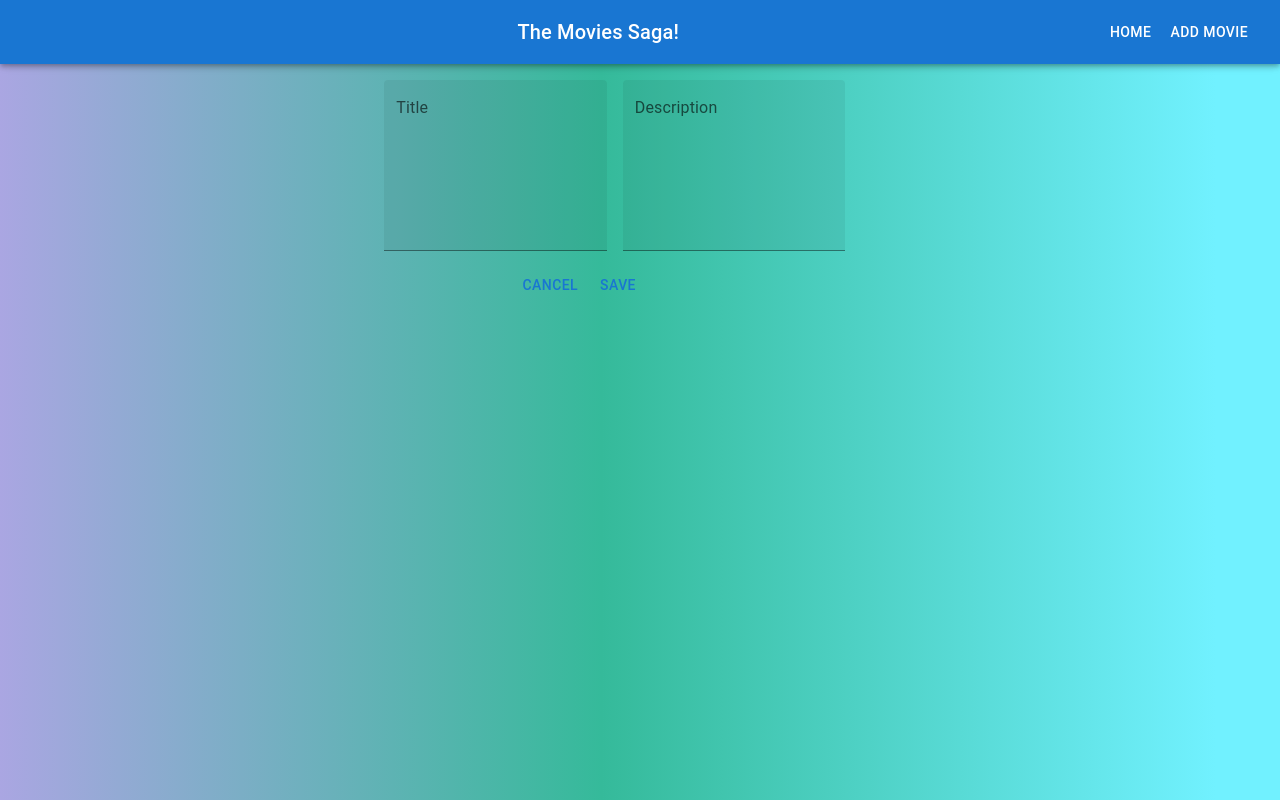
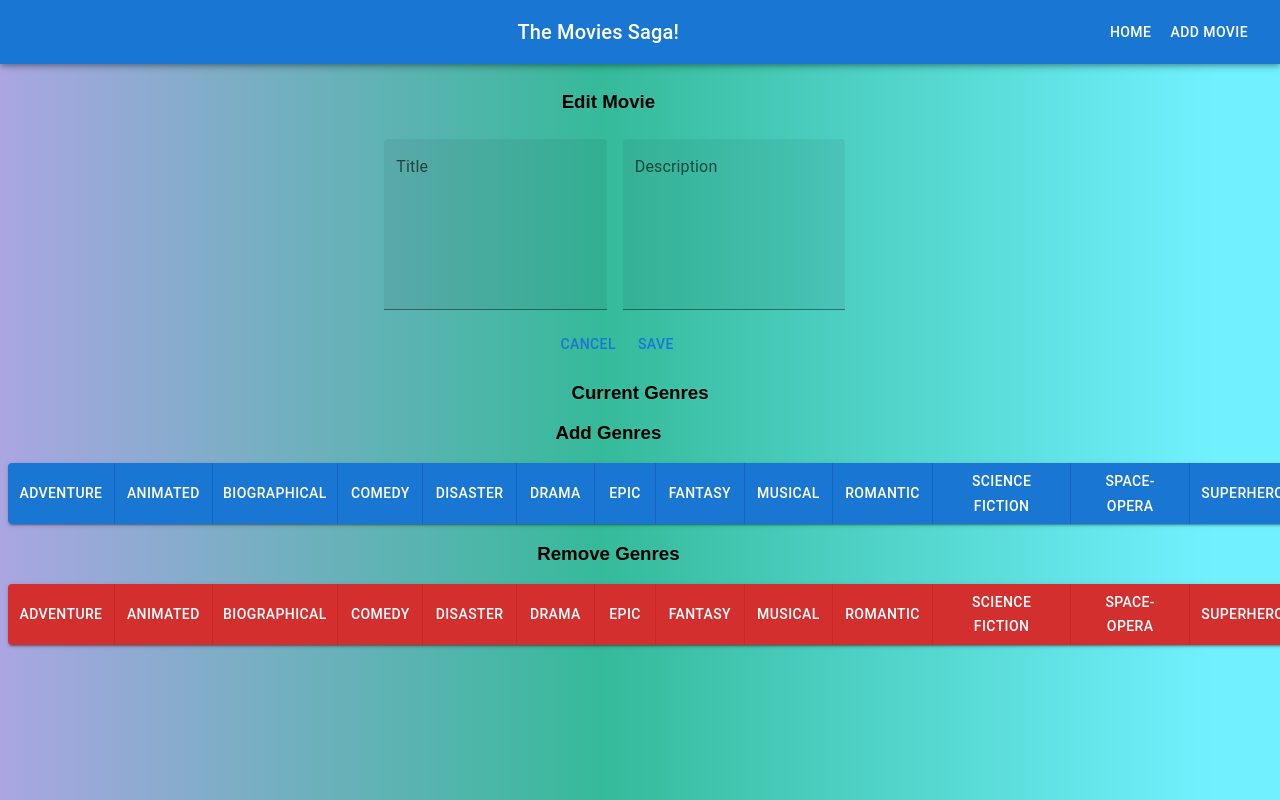
Before and after one commit to sbuckhanan/Movie-Sagas, a React app: page /#/edit/1 in a window 1280 px wide. Built offline with nearby package versions, Linux system fonts and the light colour scheme; some packages are replaced by stand-ins of ours; no server answers.

Commit message:
add and remove genres, display current genres on edit page

```diff
--- a/src/components/EditMovie/EditMovie.css
+++ b/src/components/EditMovie/EditMovie.css
@@ -4,9 +4,13 @@
 	align-items: center;
 	align-content: center;
 	text-align: center;
-	left: 38%;
+	left: 41%;
 }
 .form {
 	position: relative;
 	left: -2%;
 }
+.editMovie {
+	position: relative;
+	left: -2.5%;
+}
--- a/src/components/EditMovie/EditMovie.jsx
+++ b/src/components/EditMovie/EditMovie.jsx
@@ -1,10 +1,11 @@
 import Box from '@mui/material/Box';
-import Button from '@mui/material/Button';
 import TextField from '@mui/material/TextField';
 import './EditMovie.css';
 import { useDispatch, useSelector } from 'react-redux';
 import { useHistory, useParams } from 'react-router-dom';
 import { useEffect, useState } from 'react';
+import Button from '@mui/material/Button';
+import ButtonGroup from '@mui/material/ButtonGroup';
 
 function EditMovie() {
 	const history = useHistory();
@@ -30,8 +31,25 @@ function EditMovie() {
 		history.push(`/details/${id}`);
 	};
 
+	const addGenre = (e) => {
+		//? hold the id of the genre we clicked
+		const genreId = Number(e.target.value);
+		console.log(genreId);
+		//? dispatch to update grenres in sagas
+		dispatch({ type: 'UPDATE_GENRE', payload: { type: 'ADD', id, genreId } });
+	};
+
+	const removeGenre = (e) => {
+		//? hold the id of the genre we clicked
+		const genreId = Number(e.target.value);
+		console.log(genreId);
+		//? dispatch to update grenres in sagas
+		dispatch({ type: 'UPDATE_GENRE', payload: { type: 'REMOVE', id, genreId } });
+	};
+
 	return (
 		<>
+			<h3 className='editMovie'>Edit Movie</h3>
 			<Box
 				className='form'
 				component='form'
@@ -65,6 +83,92 @@ function EditMovie() {
 					<Button onClick={handleSubmit}>Save</Button>
 				</div>
 			</Box>
+			<h3>Current Genres</h3>
+			<p>{details.array_agg.map((genre) => `${genre} `)}</p>
+			<h3 className='editMovie'>Add Genres</h3>
+			<ButtonGroup variant='contained' aria-label='outlined primary button group'>
+				<Button onClick={addGenre} value='1'>
+					Adventure
+				</Button>
+				<Button onClick={addGenre} value='2'>
+					Animated
+				</Button>
+				<Button onClick={addGenre} value='3'>
+					Biographical
+				</Button>
+				<Button onClick={addGenre} value='4'>
+					Comedy
+				</Button>
+				<Button onClick={addGenre} value='5'>
+					Disaster
+				</Button>
+				<Button onClick={addGenre} value='6'>
+					Drama
+				</Button>
+				<Button onClick={addGenre} value='7'>
+					Epic
+				</Button>
+				<Button onClick={addGenre} value='8'>
+					Fantasy
+				</Button>
+				<Button onClick={addGenre} value='9'>
+					Musical
+				</Button>
+				<Button onClick={addGenre} value='10'>
+					Romantic
+				</Button>
+				<Button onClick={addGenre} value='11'>
+					Science Fiction
+				</Button>
+				<Button onClick={addGenre} value='12'>
+					Space-Opera
+				</Button>
+				<Button onClick={addGenre} value='13'>
+					Superhero
+				</Button>
+			</ButtonGroup>
+			<h3 className='editMovie'>Remove Genres</h3>
+			<ButtonGroup color='error' variant='contained' aria-label='outlined primary button group'>
+				<Button onClick={removeGenre} value='1'>
+					Adventure
+				</Button>
+				<Button onClick={removeGenre} value='2'>
+					Animated
+				</Button>
+				<Button onClick={removeGenre} value='3'>
+					Biographical
+				</Button>
+				<Button onClick={removeGenre} value='4'>
+					Comedy
+				</Button>
+				<Button onClick={removeGenre} value='5'>
+					Disaster
+				</Button>
+				<Button onClick={removeGenre} value='6'>
+					Drama
+				</Button>
+				<Button onClick={removeGenre} value='7'>
+					Epic
+				</Button>
+				<Button onClick={removeGenre} value='8'>
+					Fantasy
+				</Button>
+				<Button onClick={removeGenre} value='9'>
+					Musical
+				</Button>
+				<Button onClick={removeGenre} value='10'>
+					Romantic
+				</Button>
+				<Button onClick={removeGenre} value='11'>
+					Science Fiction
+				</Button>
+				<Button onClick={removeGenre} value='12'>
+					Space-Opera
+				</Button>
+				<Button onClick={removeGenre} value='13'>
+					Superhero
+				</Button>
+			</ButtonGroup>
 		</>
 	);
 }
--- a/src/components/MovieDetails/MovieDetails.css
+++ b/src/components/MovieDetails/MovieDetails.css
@@ -1,3 +1,7 @@
 ul {
 	list-style: none;
 }
+.posterPic {
+	max-width: 250px;
+	max-height: 250px;
+}
--- a/src/components/MovieDetails/MovieDetails.jsx
+++ b/src/components/MovieDetails/MovieDetails.jsx
@@ -42,7 +42,7 @@ function MovieDetails() {
 		<>
 			<div>
 				<h3>{details.title}</h3>
-				<img src={details.poster} alt={details.title} />
+				<img className='posterPic' src={details.poster} alt={details.title} />
 				<p>{details.description}</p>
 				<ul>
 					{details.array_agg.map((genre, i) => (
--- a/src/components/MovieListItem/MovieListItem.css
+++ b/src/components/MovieListItem/MovieListItem.css
@@ -6,6 +6,6 @@
 	color: white;
 }
 .cardImg {
-	height: 250px;
-	width: 350px;
+	max-height: 250px;
+	max-width: 350px;
 }
--- /dev/null
+++ b/src/redux/sagas/genre-saga.js
@@ -0,0 +1,19 @@
+import { takeEvery, put } from 'redux-saga/effects';
+import axios from 'axios';
+
+function* updateGenre(action) {
+	const { type, id, genreId } = action.payload;
+	try {
+		//? put request to update our selected movie
+		yield axios.put(`/api/genre/update/${id}`, { type, genreId });
+		//? after that is done then do a get request to update our screens
+		yield put({ type: 'GET_DETAILS', payload: id });
+		yield put({ type: 'FETCH_MOVIES' });
+	} catch (err) {
+		console.log('ERROR UPDATING', err);
+	}
+}
+
+export default function* updateGenreSaga() {
+	yield takeEvery('UPDATE_GENRE', updateGenre);
+}
--- a/src/redux/sagas/root-saga.js
+++ b/src/redux/sagas/root-saga.js
@@ -6,8 +6,17 @@ import updateSaga from './update-saga';
 import searchSaga from './search-saga';
 import postSaga from './post-saga';
 import deleteSaga from './delete-saga';
+import updateGenreSaga from './genre-saga';
 
 // Create the rootSaga generator function
 export default function* rootSaga() {
-	yield all([detailSaga(), fetchSaga(), updateSaga(), searchSaga(), postSaga(), deleteSaga()]);
+	yield all([
+		detailSaga(),
+		fetchSaga(),
+		updateSaga(),
+		searchSaga(),
+		postSaga(),
+		deleteSaga(),
+		updateGenreSaga(),
+	]);
 }
```
Also changed, not shown: server/routes/genre.router.js (+23 -3 lines).
